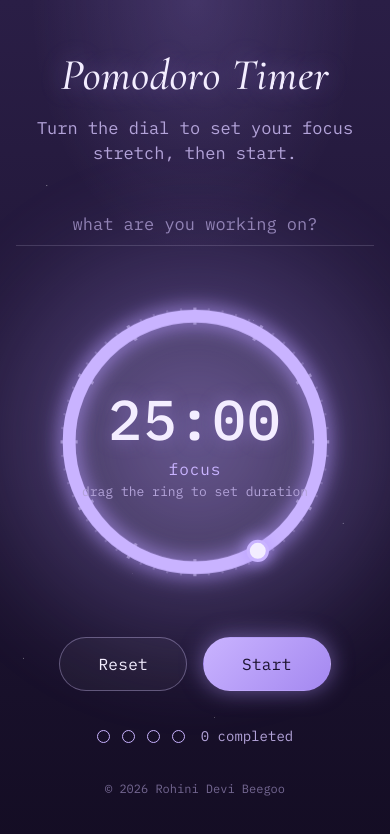
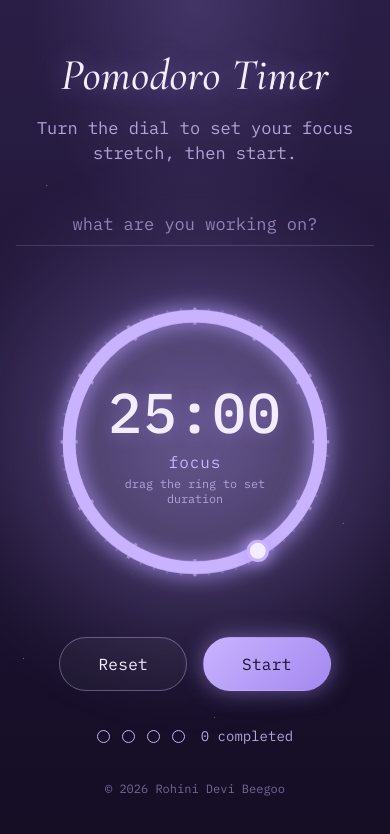
Before and after one commit to RohiniDeviBeegoo/Pomodoro-Timer, a plain HTML site: page index.html in a window 390 px wide. Shown: the top 834 px of the page. Drawn offline with nearby package versions, Linux system fonts and the light colour scheme.

Commit message:
Update styles.css
Fix hint text overlapping dial on mobile

```diff
--- a/styles.css
+++ b/styles.css
@@ -197,7 +197,7 @@ svg {
   stroke-width: 4;
 }
 
-.center-text {
+.center-text{
   position:absolute;
   inset:0;
   display:flex;
@@ -206,6 +206,8 @@ svg {
   justify-content:center;
   pointer-events:none;
   gap: 4px;
+  padding: 0 20%;
+  text-align: center;
 }
 
 .readout {
@@ -225,8 +227,8 @@ svg {
   transition: color 0.6s ease;
 }
 
-.hint {
-  font-size: 13px;
+.hint{
+  font-size: clamp(10px, 3vw, 13px);
   color: var(--ink-soft);
   opacity: 0.8;
 }
```
